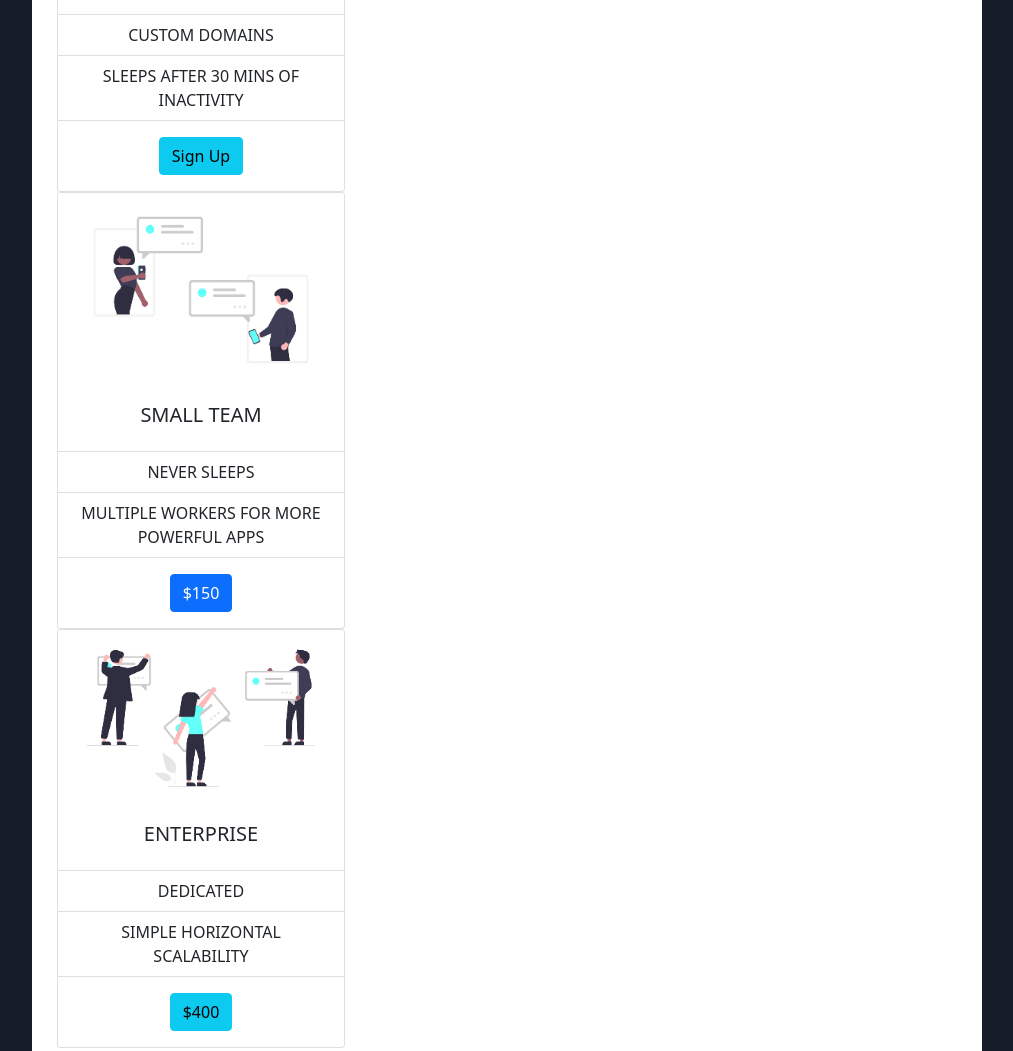
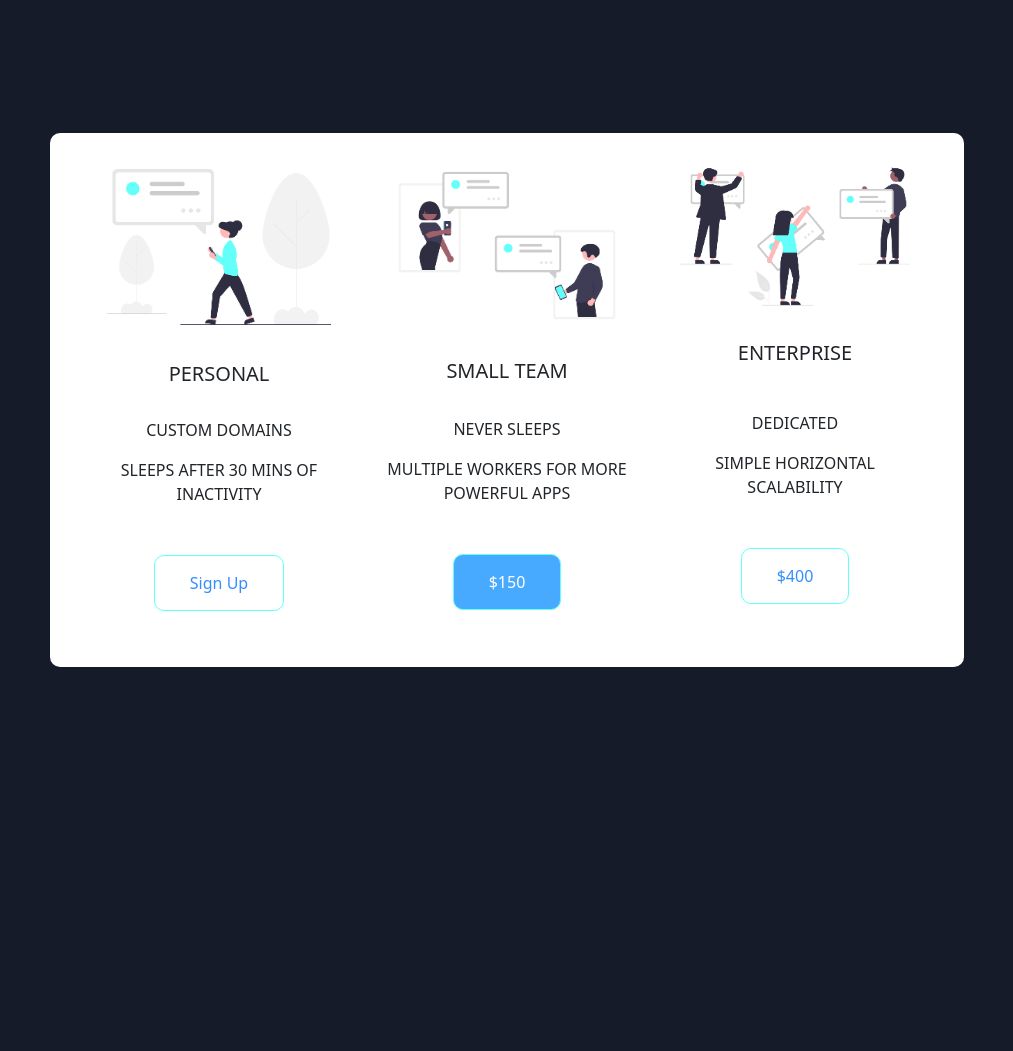
Before and after one commit to Jyro77/PricingPanel_SignUp, a plain HTML site: page index.html in a window 1280 px wide. Shown: the top 1051 px of the page, without its empty margins (133-1146 px from the left). After the commit the page ends 800 px from the top, so only its background shows below. Drawn offline with nearby package versions, Linux system fonts and the light colour scheme.

Commit message:
Done
Done with the design and all cards
now try to fix something with the 1st card

```diff
--- a/index.css
+++ b/index.css
@@ -17,3 +17,28 @@ body{
     text-align: center;
     text-transform: uppercase;
 }
+
+.pricing-button {
+    border: 1px solid #63FFF9;
+    border-radius: 10px;
+    color:  #348efe;
+    display: inline-block;
+    padding: 15px 35px;
+    text-decoration: none;
+    margin: 25px 0;
+    transition: background-color 200ms ease-in-out;
+}
+
+.pricing-button:hover, .pricing-button:focus {
+    background-color: #e1f1ff;
+}
+
+.pricing-button.is-featured {
+    background-color: #48aaff;
+    color: #ffffff;
+}
+
+.pricing-button.is-featured:hover, .pricing-button.is-featured:focus {
+    background-color: #269aff;
+    color: #ffffff;
+}
--- a/index.html
+++ b/index.html
@@ -10,45 +10,48 @@
 </head>
 <body>
 
-    <div class="container d-flex justify-content-center">
-        <div class="panel d-md-inline-flex">
-            <div class="card" style="width: 18rem;">
+    <div class="d-flex justify-content-center vh-md-100">
+        <div class="fixed-md-top panel d-flex flex-md-column flex-lg-row justify-content-center">
+
+            <div class="card border-0" style="width: 18rem;">
                 <img src="icons/icon1.png" class="card-img-top" alt="First_Plan">
                 <div class="card-body">
                   <h5 class="card-title">Personal</h5>
                 </div>
                 <ul class="list-group list-group-flush">
-                  <li class="list-group-item">Custom domains</li>
-                  <li class="list-group-item">Sleeps after 30 mins of inactivity</li>
+                  <li class="list-group-item border-0">Custom domains</li>
+                  <li class="list-group-item border-0">Sleeps after 30 mins of inactivity</li>
                 </ul>
                 <div class="card-body">
-                    <button class="btn btn-info" href="#">Sign Up</button>
+                    <button class="btn pricing-button" href="#">Sign Up</button>
                 </div>
               </div>
-            <div class="card" style="width: 18rem;">
+
+              <div class="card border-0" style="width: 18rem;">
                 <img src="icons/icon2.png" class="card-img-top" alt="First_Plan">
                 <div class="card-body">
                   <h5 class="card-title">Small team</h5>
                 </div>
                 <ul class="list-group list-group-flush">
-                  <li class="list-group-item">Never sleeps</li>
-                  <li class="list-group-item">Multiple workers for more powerful apps</li>
+                  <li class="list-group-item border-0">Never sleeps</li>
+                  <li class="list-group-item border-0">Multiple workers for more powerful apps</li>
                 </ul>
                 <div class="card-body">
-                    <button class="btn btn-primary" href="#">$150</button>
+                    <button class="btn pricing-button is-featured" href="#">$150</button>
                 </div>
               </div>
-            <div class="card" style="width: 18rem;">
+
+              <div class="card mb-1 border-0" style="width: 18rem;">
                 <img src="icons/icon3.png" class="card-img-top" alt="First_Plan">
                 <div class="card-body">
                   <h5 class="card-title">Enterprise</h5>
                 </div>
                 <ul class="list-group list-group-flush">
-                  <li class="list-group-item">Dedicated</li>
-                  <li class="list-group-item">Simple horizontal scalability</li>
+                  <li class="list-group-item border-0 bordesillo">Dedicated</li>
+                  <li class="list-group-item border-0 bordesillo">Simple horizontal scalability</li>
                 </ul>
-                <div class="card-body">
-                    <button class="btn btn-info" href="#">$400</button>
+                <div class="card-body pb-1">
+                    <button class="btn pricing-button" href="#">$400</button>
                 </div>
               </div>
         </div>
```
